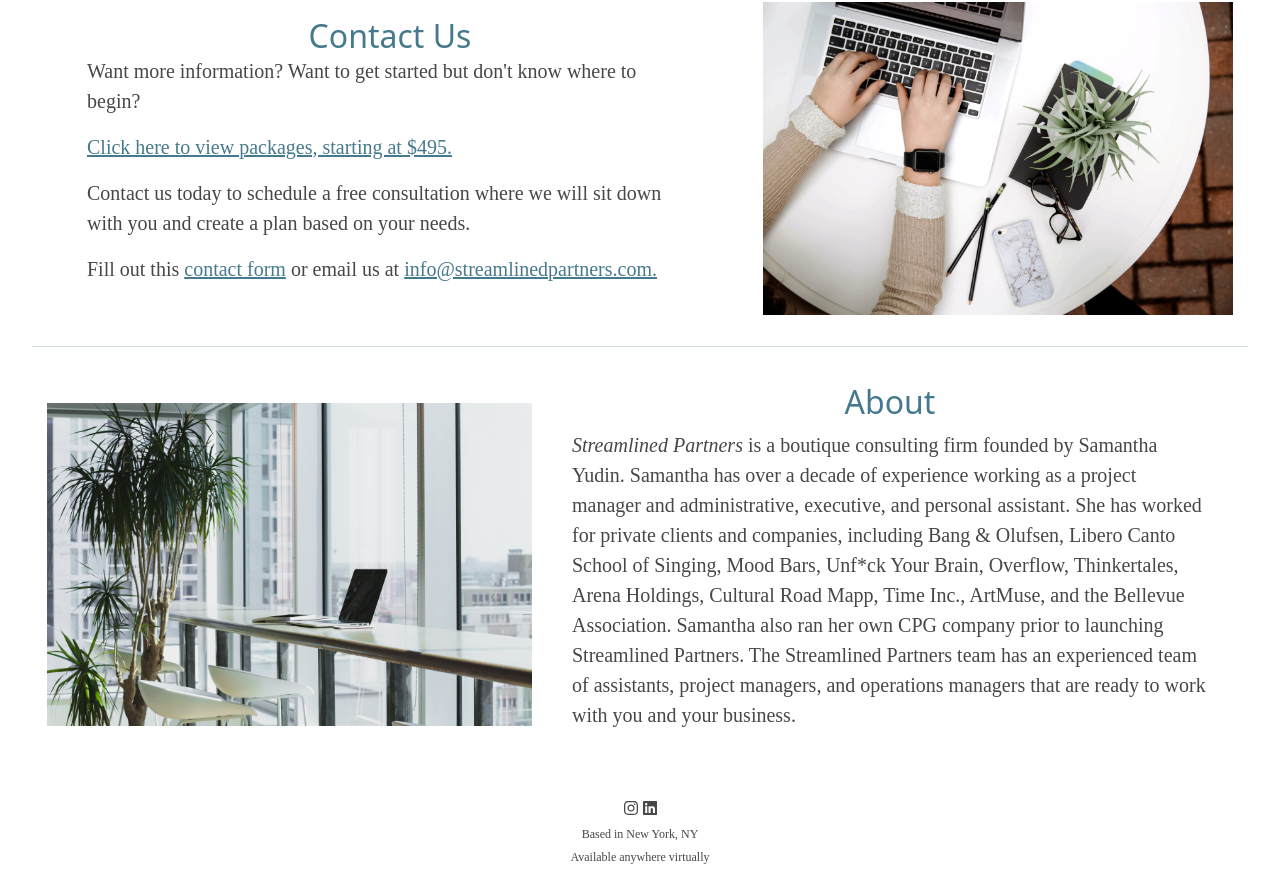
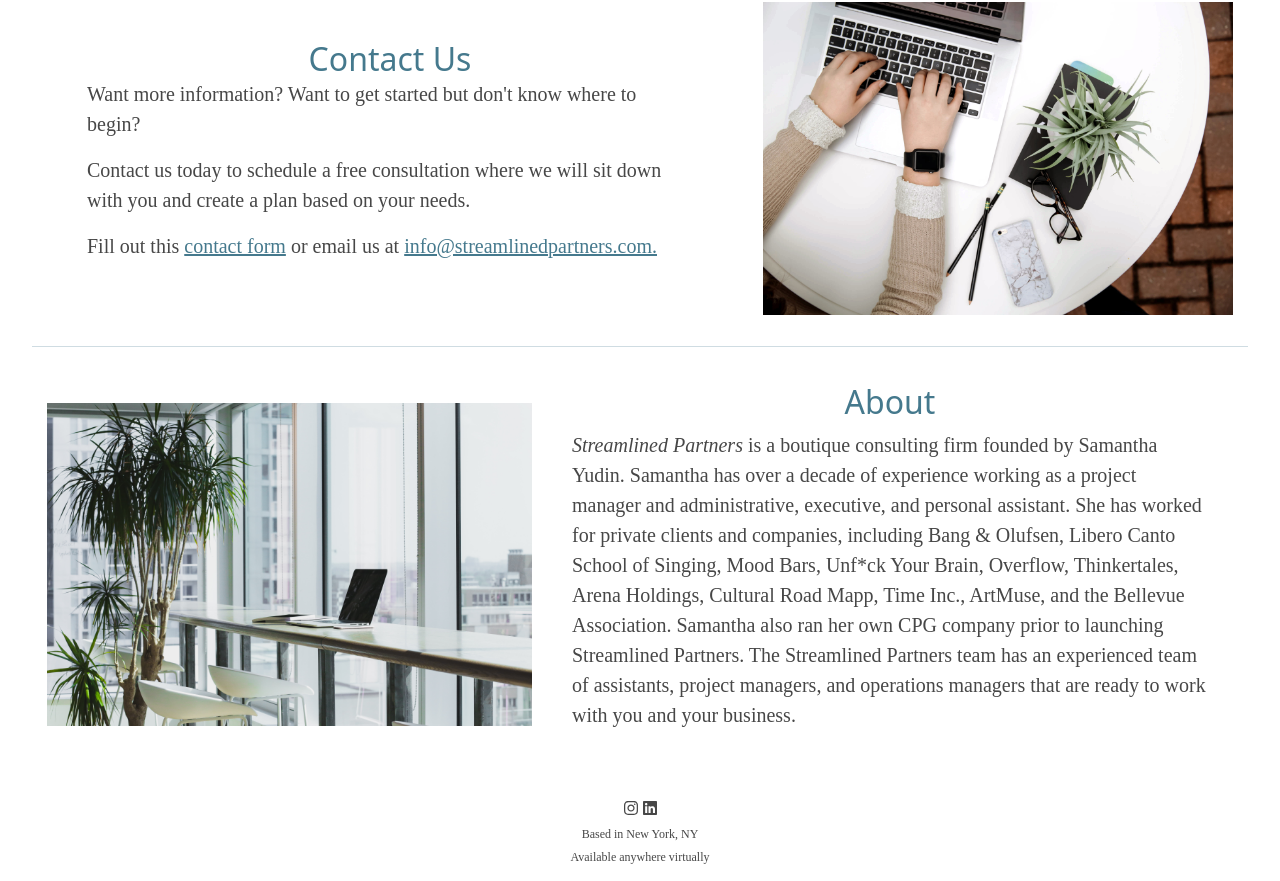
Before and after one commit to rhkearns/streamlined_1, a React (Create React App) app: page / in a window 1280 px wide. Shown: the part 1631-2512 px from the top of the page. Built offline with nearby package versions, Linux system fonts and the light colour scheme; a web font is replaced by a local one.

Commit message:
comment out package link, comment back in when package page is done

```diff
--- a/src/Components/Contact/Contact.jsx
+++ b/src/Components/Contact/Contact.jsx
@@ -13,7 +13,7 @@ const Contact = () => {
 						Want more information? Want to get started but don't know where to
 						begin?
 					</p>
-					<Link to={'/packages'}><p id="package-link">Click here to view packages, starting at $495.</p></Link>
+					{/* <Link to={'/packages'}><p id="package-link">Click here to view packages, starting at $495.</p></Link> */}
 					<p>
 						Contact us today to schedule a free consultation where we will sit
 						down with you and create a plan based on your needs.
```
